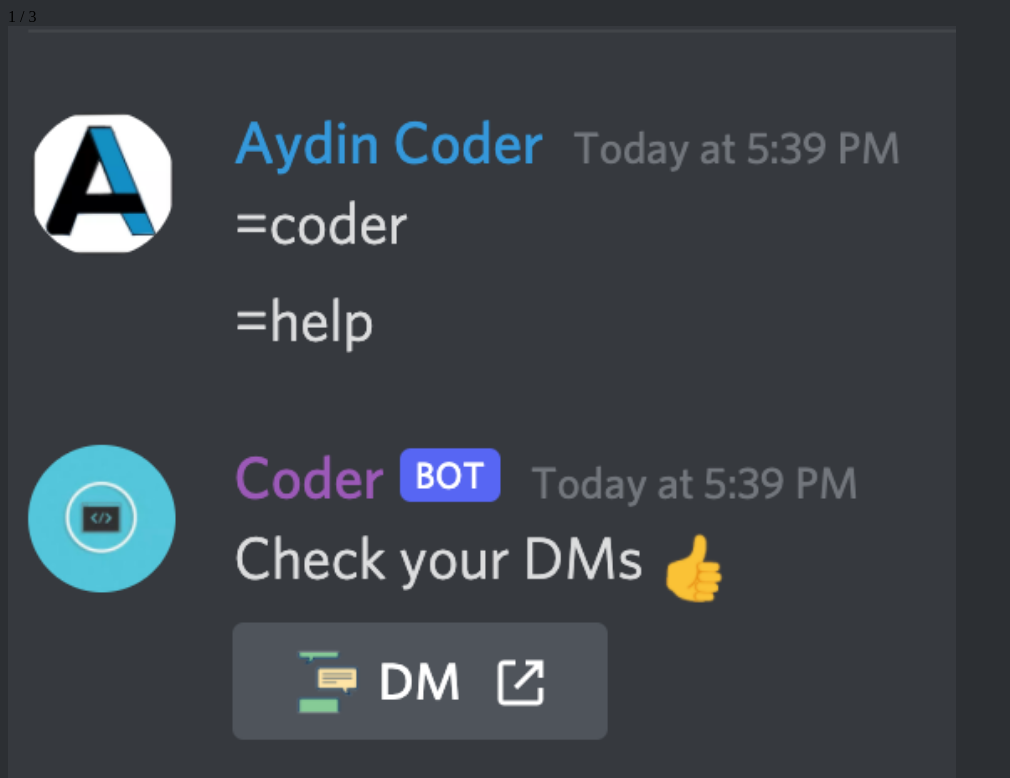
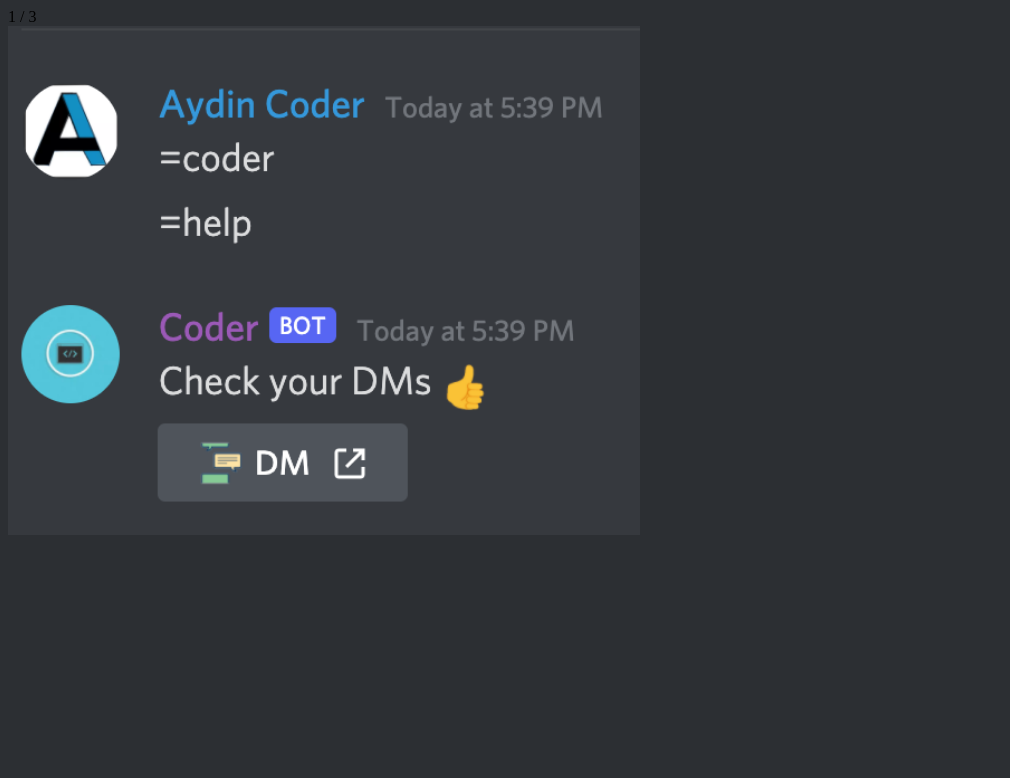
Before and after one commit to Aydin-Coder/Coder, a plain HTML site: page index.html in a window 1280 px wide. Shown: the whole page, without its empty margins (0-1010 px from the left). Drawn offline with Linux system fonts and the light colour scheme.

Commit message:
Update index.html

```diff
--- a/index.html
+++ b/index.html
@@ -6,7 +6,7 @@
  <div class="slideshow-container">
    <div class="mySlides fade">
    <div class="numbertext">1 / 3</div>
-   <img src="slide1.png" style="width:75%">
+   <img src="slide1.png" style="width:50%">
  </div>
 
  <div class="mySlides fade">
```
